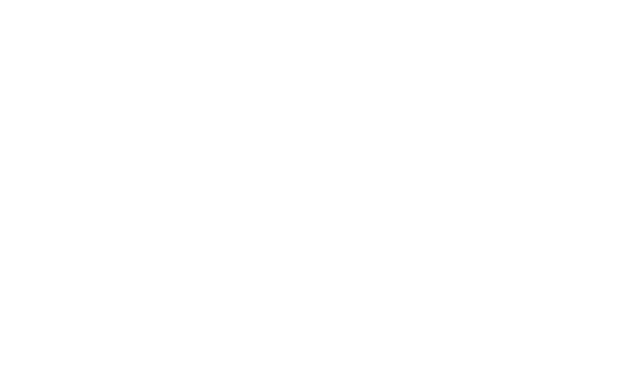
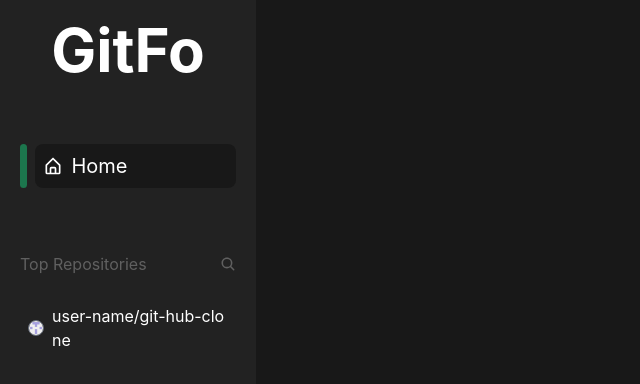
Before and after one commit to meet-asati/GitFo, a React (Vite) app in the folder client/: page /home in a window 1280 px wide. Before the commit this address had no page. Shown: the top 384 px of the page, without its empty margins (0-640 px from the left). Built offline with nearby package versions, Linux system fonts and the light colour scheme.

Commit message:
feat: page routing, homepage, sidebar

```diff
--- a/client/package.json
+++ b/client/package.json
@@ -14,6 +14,7 @@
     "axios": "^1.13.6",
     "react": "^19.2.4",
     "react-dom": "^19.2.4",
+    "react-icons": "^5.6.0",
     "react-router-dom": "^7.13.1",
     "tailwindcss": "^4.2.1"
   },
--- a/client/src/App.jsx
+++ /dev/null
@@ -1,12 +0,0 @@
-import LandingPage from "./pages/LandingPage";
-
-function App() {
-
-  return (
-    <div className="flex flex-col justify-center bg-[#181818] min-h-screen">
-
-    </div>
-  )
-}
-
-export default App
--- /dev/null
+++ b/client/src/components/SideBar.jsx
@@ -0,0 +1,33 @@
+import { BiHomeAlt } from "react-icons/bi";
+import { IoSearch } from "react-icons/io5";
+import profileImage from '../assets/profile_image.png';
+
+function SideBar() {
+    return (
+        <div className="flex flex-col items-center gap-16 h-screen w-1/5 bg-[#222222] p-5 ">
+            <h1 className="text-6xl text-white font-bold">GitFo</h1>
+            <div className="flex flex-row w-full gap-2">
+                <div className="bg-[#1C764D] w-2 h-full rounded-xl"></div>
+                <div className="flex items-center gap-2 p-2 bg-[#181818] w-full rounded-lg text-xl text-white">
+                    <BiHomeAlt />
+                    <p>Home</p>
+                </div>
+            </div>
+            <div className="flex flex-col w-full gap-6">
+                <div className="flex justify-between items-center text-[#606060] w-full">
+                    <p>Top Repositories</p>
+                    <IoSearch />
+                </div>
+                <div className="flex flex-col gap-2">
+                    <div className="flex flex-row gap-2 items-center px-2 py-1   hover:bg-[#2d2d2d] hover:rounded-lg cursor-pointer">
+                        <img src={profileImage} className="size-4 rounded-full border border-gray-500" />
+                        <p className="text-white text-md break-all">user-name/git-hub-clone</p>
+                    </div>
+                </div>
+            </div>
+
+        </div>
+    )
+}
+
+export default SideBar;
--- a/client/src/main.jsx
+++ b/client/src/main.jsx
@@ -1,12 +1,12 @@
 import { StrictMode } from 'react'
 import { createRoot } from 'react-dom/client'
-import './index.css'
-import App from './App.jsx'
 import { BrowserRouter, Route, Routes } from "react-router-dom";
 import LandingPage from './pages/LandingPage.jsx';
 import LoginPage from './pages/LoginPage.jsx'
 import SignUpPage from './pages/SignUpPage.jsx';
+import HomePage from './pages/HomePage.jsx';
 
+import './index.css'
 
 createRoot(document.getElementById('root')).render(
   <StrictMode>
@@ -15,6 +15,7 @@
         <Route path='/' element={<LandingPage />}/>
         <Route path='/login' element={<LoginPage />}/>
         <Route path='/signup' element={<SignUpPage />}/>
+        <Route path='/home' element={<HomePage />}/>
       </Routes>
     </BrowserRouter>
   </StrictMode>,
--- /dev/null
+++ b/client/src/pages/HomePage.jsx
@@ -0,0 +1,11 @@
+import SideBar from "../components/SideBar";
+
+function HomePage() {
+    return (
+        <div className="bg-[#181818] min-h-screen">
+            <SideBar />
+        </div>
+    )
+}
+
+export default HomePage;
```
Also changed, not shown: client/src/assets/profile_image.png (added), 1 other file (tests, documents, lock files or other folders).
